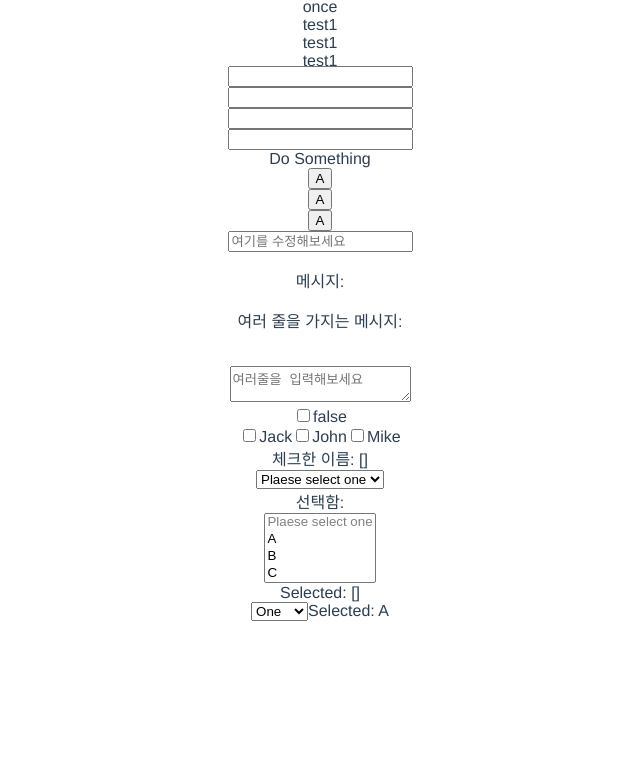
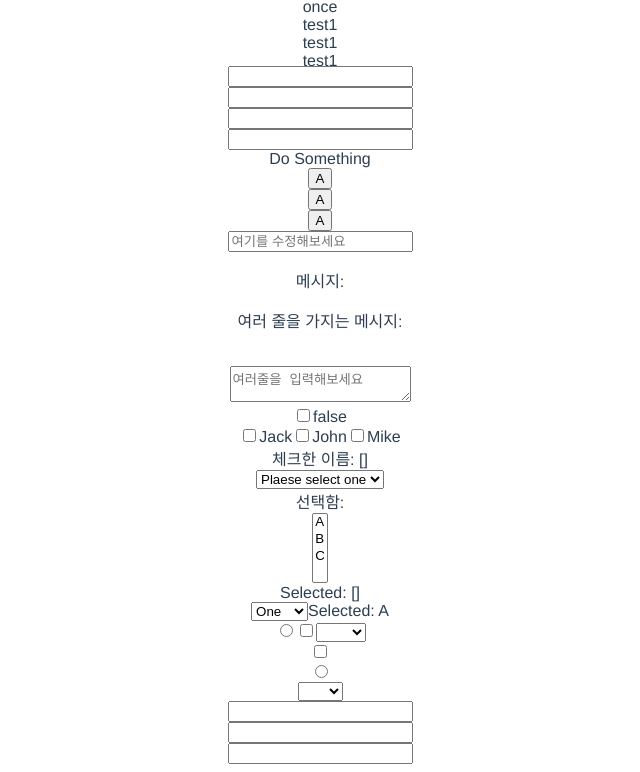
Before and after one commit to feeloutofit/vue-sample, a Vue app: page /#/2st in a window 1280 px wide. Shown: the part 1568-2340 px from the top of the page, without its empty margins (320-960 px from the left). Before the commit the page ends 2197 px from the top, so only its background shows below. Built offline with nearby package versions, Linux system fonts and the light colour scheme.

Commit message:
2일차 마무리

```diff
--- a/src/views/2st.vue
+++ b/src/views/2st.vue
@@ -237,7 +237,7 @@
       </div>
       <div>
         <select v-model="selected2" multiple>
-          <option disabled value="">Plaese select one</option>
+<!--          <option disabled value="">Plaese select one</option>-->
           <option>A</option>
           <option>B</option>
           <option>C</option>
@@ -252,6 +252,36 @@
           </option>
         </select>
         <span>Selected: {{ selected3 }}</span>
+      </div>
+      <div>
+        <input type="radio" v-model="picked" value="a">
+        <input type="checkbox" v-model="toggle1">
+        <select v-model="selected4">
+          <option value="abc">ABC</option>
+        </select>
+      </div>
+      <div>
+        <input
+          type="checkbox"
+          v-model="toggle2"
+          true-value="yes"
+          false-value="no"
+        >
+      </div>
+      <div>
+        <input type="radio" v-model="pick" :value="a">
+      </div>
+      <select v-model="selected5">
+        <option :value="{ number: 123 }">123</option>
+      </select>
+      <div>
+        <input v-model.lazy="msg1">
+      </div>
+      <div>
+        <input v-model.number="age" type="number">
+      </div>
+      <div>
+        <input v-model.trim="msg2">
       </div>
     </div>
   </div>
@@ -369,7 +399,17 @@
           { text: 'One', value: 'A' },
           { text: 'Two', value: 'B' },
           { text: 'Three', value: 'C' }
-        ]
+        ],
+        picked: '',
+        toggle1: '',
+        selected4: '',
+        toggle2: '',
+        pick: '',
+        a: 'test',
+        selected5: '',
+        msg1: '',
+        age: '',
+        msg2: ''
       }
     },
     created() {
```
